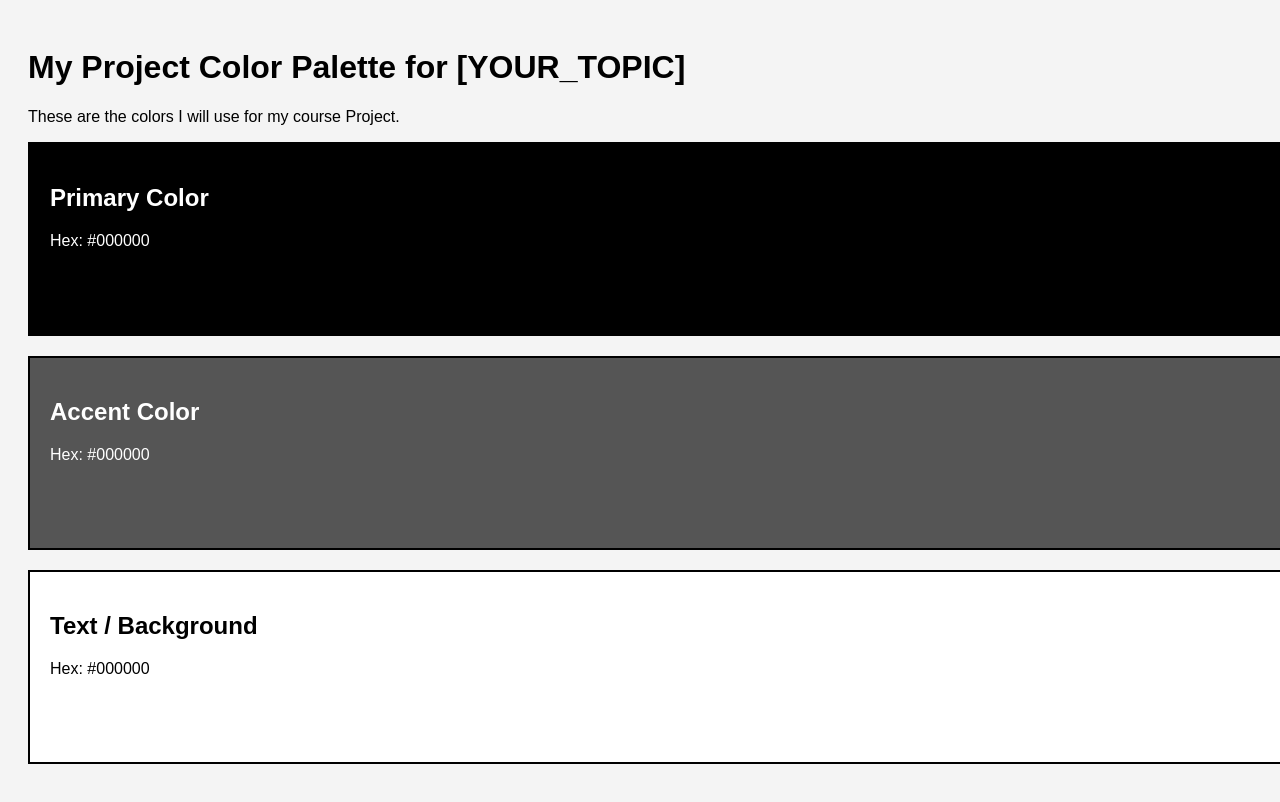
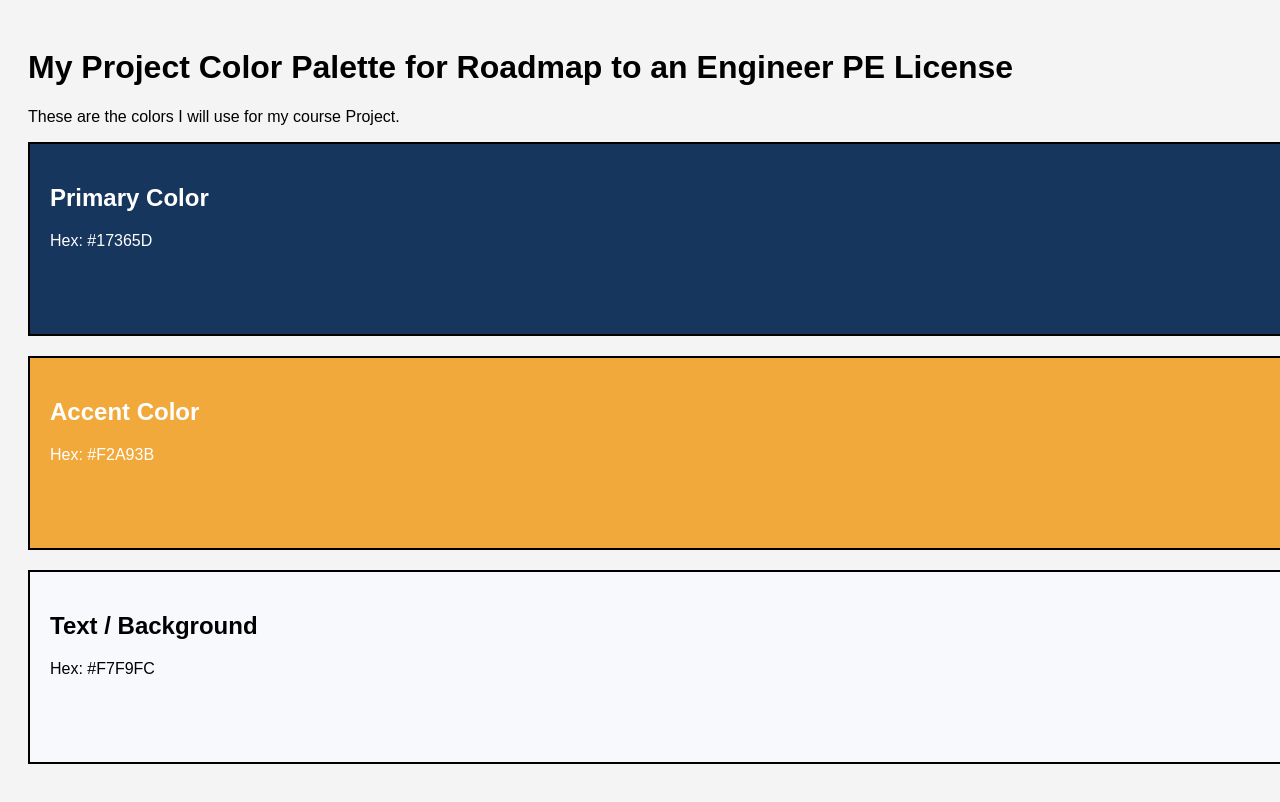
Before and after one commit to CIT85/ramiroc-pub, a plain HTML site: page w4/index.html in a window 1280 px wide. Drawn offline with Linux system fonts and the light colour scheme.

Commit message:
Attendance: Applied project color palette

```diff
--- a/w4/css/style.css
+++ b/w4/css/style.css
@@ -19,16 +19,16 @@ body {
 
 /* 1. Primary Color */
 .primary {
-    background-color: #000000; /* CHANGE THIS */
+    background-color: #17365D; /* Deep Navy Blue */
 }
 
 /* 2. Accent Color */
 .accent {
-    background-color: #555555; /* CHANGE THIS */
+    background-color: #F2A93B; /* Golden Amber */
 }
 
 /* 3. Text/Light Color */
 .text {
-    background-color: #ffffff; /* CHANGE THIS */
+    background-color: #F7F9FC; /* Soft Off-White */
     color: black; /* Dark text for light background */
 }
--- a/w4/index.html
+++ b/w4/index.html
@@ -7,22 +7,22 @@
 </head>
 <body>
 
-    <h1>My Project Color Palette for [YOUR_TOPIC]</h1>
+    <h1>My Project Color Palette for Roadmap to an Engineer PE License</h1>
     <p>These are the colors I will use for my course Project.</p>
 
     <div class="swatch primary">
         <h2>Primary Color</h2>
-        <p>Hex: #000000</p>
+        <p>Hex: #17365D</p>
     </div>
 
     <div class="swatch accent">
         <h2>Accent Color</h2>
-        <p>Hex: #000000</p>
+        <p>Hex: #F2A93B</p>
     </div>
 
     <div class="swatch text">
         <h2>Text / Background</h2>
-        <p>Hex: #000000</p>
+        <p>Hex: #F7F9FC</p>
     </div>
 
 </body>
```
